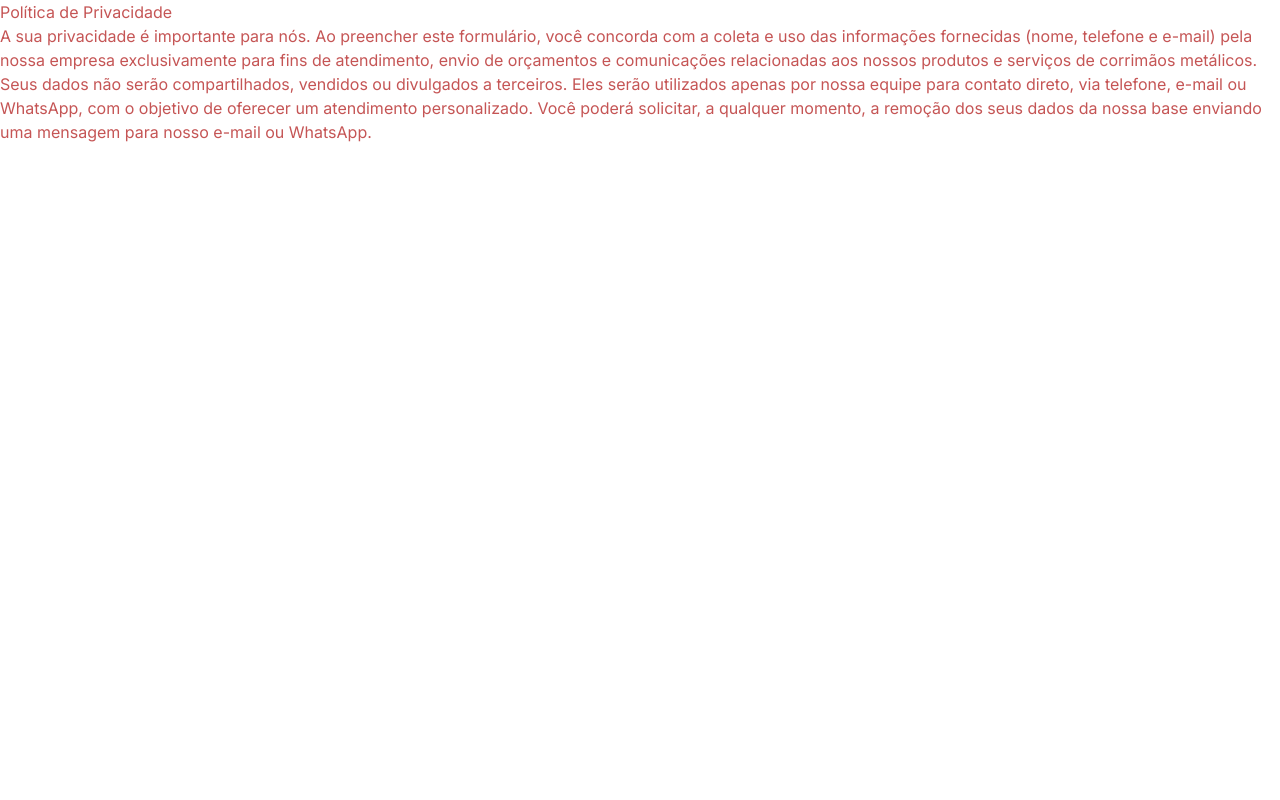
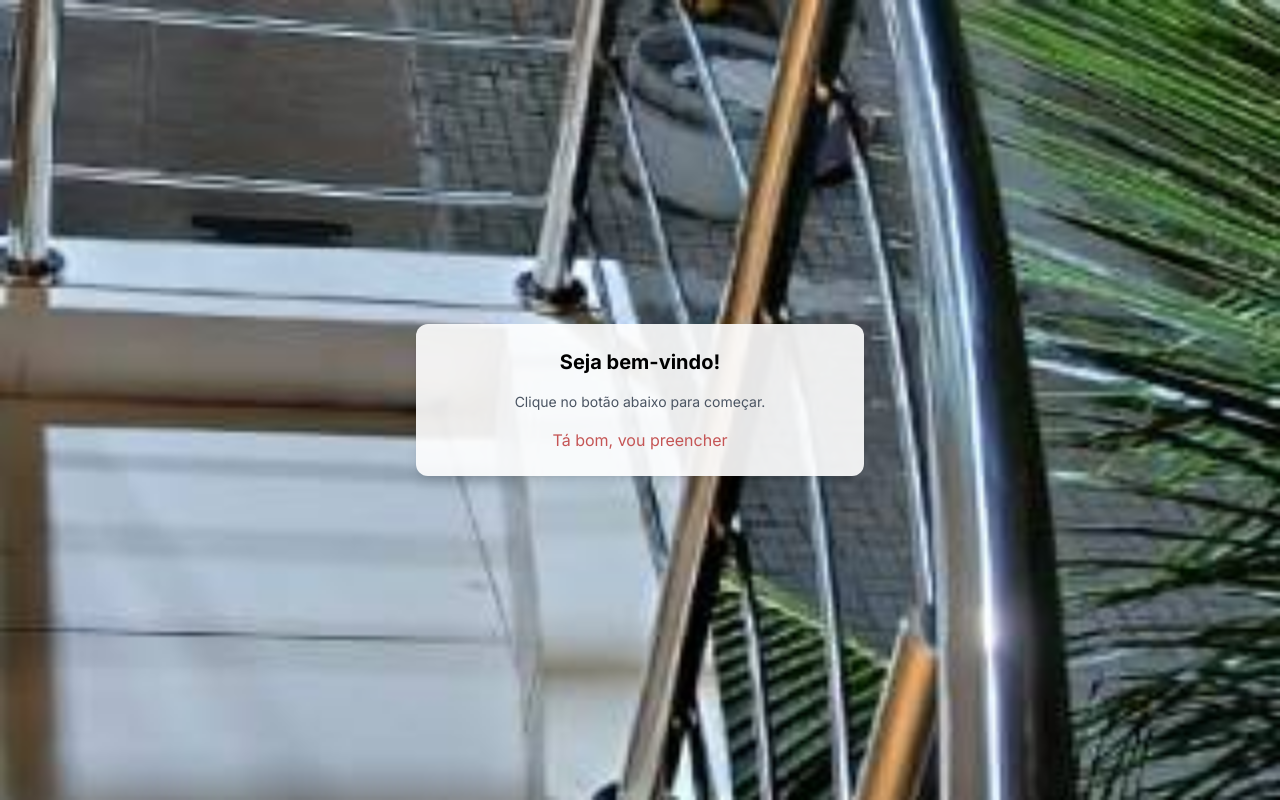
Before and after one commit to yhidraxz/H7-Metal-Work, a React (Vite) app: page / in a window 1280 px wide. Built offline with nearby package versions, Linux system fonts and the light colour scheme.

Commit message:
turned lead page into main page for vercel rendering

```diff
--- a/src/page/HomePage.jsx
+++ b/src/page/HomePage.jsx
@@ -3,12 +3,14 @@
 // import { Festa } from "../component/Festa.jsx";
 // import { Delivery } from "../component/Delivery.jsx";
 // import { Footer } from "../component/Footer.jsx";
-import { PrivacyPolicy } from "./PrivacyPolicyPage.jsx";
+// import { PrivacyPolicy } from "./PrivacyPolicyPage.jsx";
+import { LeadFormPage } from "./LeadFormPage";
 
 export function Home() {
   return (
     <div className="text-base-light-100">
-      <PrivacyPolicy />
+      <LeadFormPage />
+      {/* <PrivacyPolicy /> */}
       {/* <NavBar />
       <HeroSection />
       <Sabores />
```
